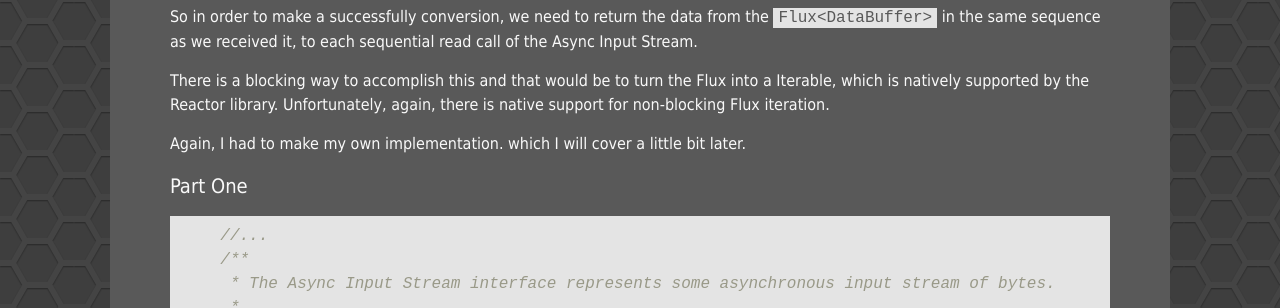
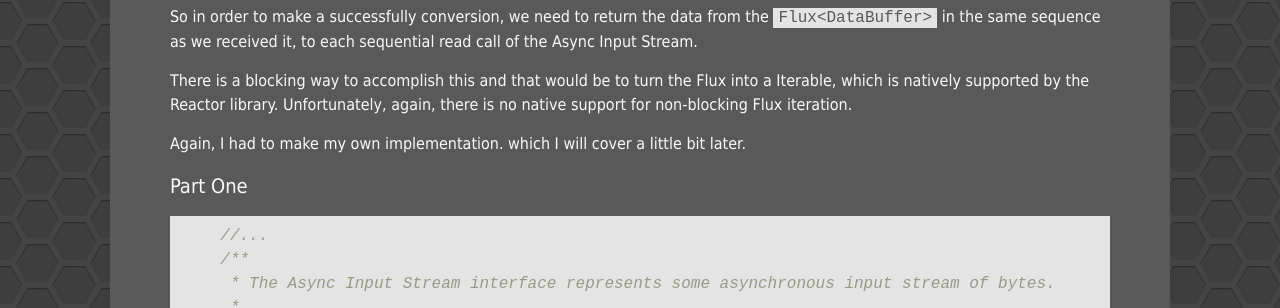
Before and after one commit to Unthrottled/blog, a Jekyll site: the page built from _posts/2017-12-14-Reactive-Mongo-Image-Persistence.md, in a window 1280 px wide and 1400 px high, scrolled down 4542 px. Shown: the part 189-497 px from the top of the window. Built offline with Jekyll 4.4.1, drawn with Linux system fonts in a browser that asks for light colours; some of the changed text lies outside the part shown.

Commit message:
changes?

```diff
--- a/_posts/2017-12-14-Reactive-Mongo-Image-Persistence.md
+++ b/_posts/2017-12-14-Reactive-Mongo-Image-Persistence.md
@@ -176,7 +176,7 @@ Which leaves us with a window of time where the Flux is producing data, while th
 So in order to make a successfully conversion, we need to return the data from the `Flux<DataBuffer>` in the same sequence as we received it, to each sequential read call of the Async Input Stream.
 
 There is a blocking way to accomplish this and that would be to turn the Flux into a Iterable, which is natively supported by the Reactor library.
-Unfortunately, again, there is native support for non-blocking Flux iteration.
+Unfortunately, again, there is no native support for non-blocking Flux iteration.
 
 Again, I had to make my own implementation. which I will cover a little bit later.
 
```
Also changed, not shown: other parts of _posts/2017-12-14-Reactive-Mongo-Image-Persistence.md (+7 -2 lines).
